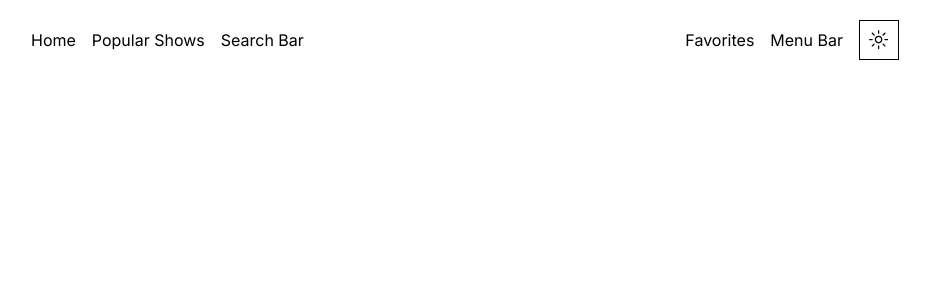
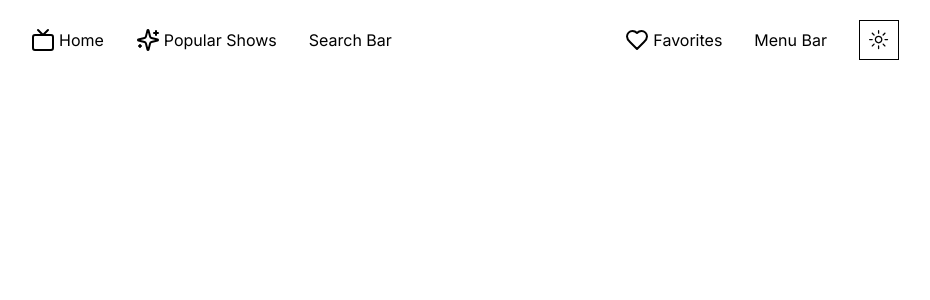
Before and after one commit to samlee088/random-episode-roulette, a Next.js app: page / in a window 1280 px wide. Shown: the top 300 px of the page, without its empty margins (169-1099 px from the left). Built offline with nearby package versions, Linux system fonts and the light colour scheme.

Commit message:
updates with header

```diff
--- a/components/Header.tsx
+++ b/components/Header.tsx
@@ -1,18 +1,35 @@
 "use client";
 
+import Link from "next/link";
 import DarkModeToggle from "./DarkModeToggle";
+import { Heart, Sparkles, Tv } from "lucide-react";
 
 function Header() {
   return (
     <header className="sticky top-0 z-50 bg-white dark:bg-gray-900">
       <nav className="flex flex-col sm:flex-row items-center p-5 pl-2 bg-white dark:bg-gray-900 max-w-full mx-48 ">
-        <div className="flex-1 flex items-center justify-start space-x-4">
-          <div>Home</div>
-          <div>Popular Shows</div>
+        <div className="flex-1 flex items-center justify-start space-x-8">
+          <Link href={"/"} prefetch={false}>
+            <div className="flex items-center justify-center space-x-1">
+              <Tv />
+              <div>Home</div>
+            </div>
+          </Link>
+          <Link href={"/popularShows"} prefetch={false}>
+            <div className="flex items-center justify-center space-x-1">
+              <Sparkles />
+              <div>Popular Shows</div>
+            </div>
+          </Link>
           <div>Search Bar</div>
         </div>
-        <div className="flex-1 flex items-center justify-end space-x-4">
-          <div>Favorites</div>
+        <div className="flex-1 flex items-center justify-end space-x-8">
+          <Link href={"/favorites"} prefetch={false}>
+            <div className="flex items-center justify-center space-x-1">
+              <Heart />
+              <div>Favorites</div>
+            </div>
+          </Link>
           <div>Menu Bar</div>
           <DarkModeToggle />
         </div>
```
Also changed, not shown: app/page.tsx (+1 -8 lines).
